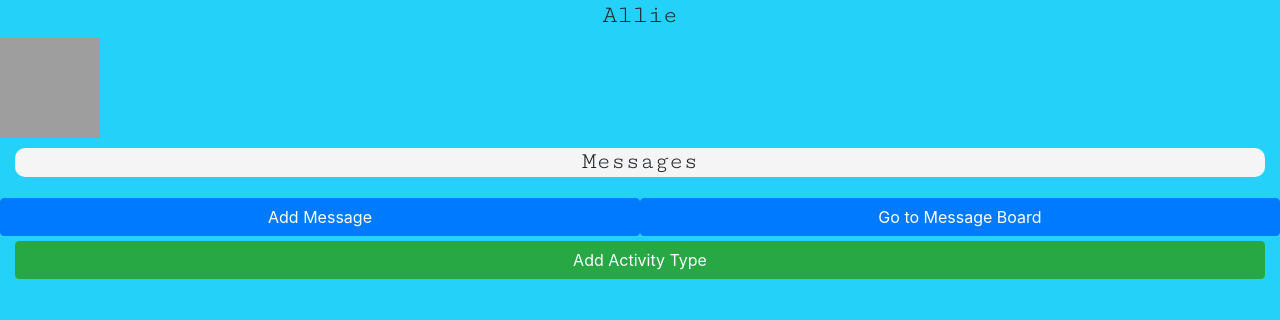
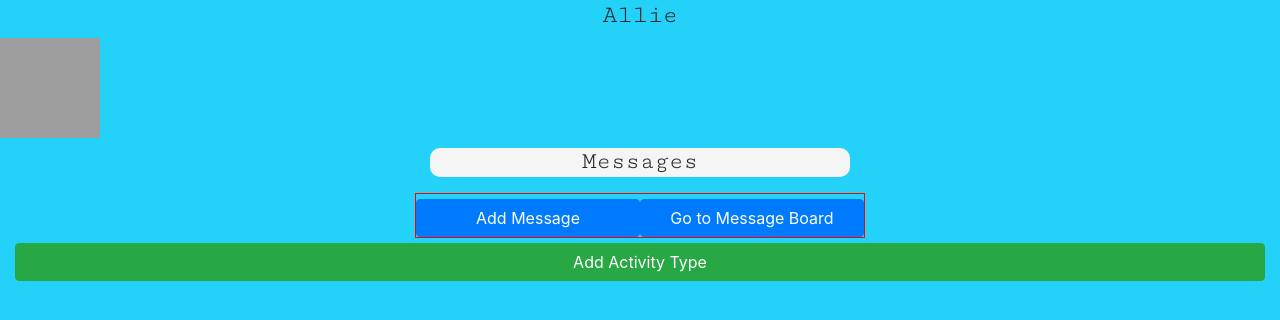
Before and after one commit to kirksudduth/PawPal, a Django app: page /pawpals/1 in a window 1280 px wide. Shown: the part 56-376 px from the top of the page. Run offline with Django 3.2, Linux system fonts and the light colour scheme; a user stored in the database is signed in; data comes from the database, SQL or seed files in the repository; data that the repository does not hold is empty; parts of the project's set-up code (start-up, migrations or seed data) failed here and were passed over; some libraries are stand-ins or nearby versions; grey boxes are pictures that could not be loaded.

Commit message:
working on getting the pawpal details page looking acceptable:

```diff
--- a/pawpalproject/pawpalapp/static/styles/base.css
+++ b/pawpalproject/pawpalapp/static/styles/base.css
@@ -73,3 +73,15 @@ img {
   margin: 5px;
   max-width: 500px;
 }
+
+.buttons_container {
+  display: flex;
+  flex-direction: row;
+  border: solid red 1px;
+  /* margin: 10px; */
+}
+
+.add_message,
+.message_board {
+  max-width: 450px;
+}
--- a/pawpalproject/pawpalapp/templates/pawpals/details.html
+++ b/pawpalproject/pawpalapp/templates/pawpals/details.html
@@ -10,18 +10,18 @@
       {% endfor %}
     </ul>
   </div>
-  <div class="row">
+  <div class="row buttons_container">
     <a
       button
       type="button"
-      class="btn btn-primary col"
+      class="btn btn-primary col add_message"
       href="{% url 'pawpalapp:add_message' pawpal.id %}"
       >Add Message</a
     >
     <a
       button
       type="button"
-      class="btn btn-primary col"
+      class="btn btn-primary col message_board"
       href="{% url 'pawpalapp:message_list' pawpal.id %}"
       >Go to Message Board</a
     >
```
